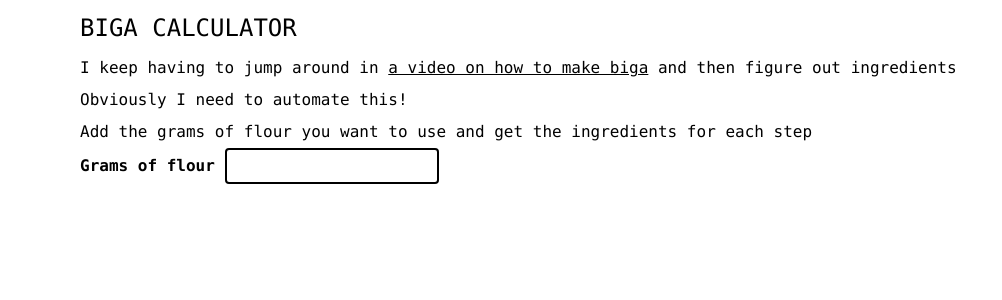
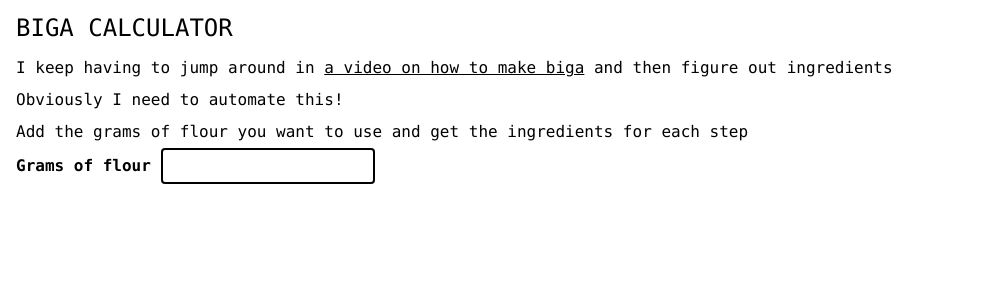
Before and after one commit to pauldambra/biga-calculator, a Svelte app: page / in a window 1280 px wide. Shown: the top 300 px of the page, without its empty margins (0-1002 px from the left). Built offline with nearby package versions, Linux system fonts and the light colour scheme.

Commit message:
better horizontal padding

```diff
--- a/src/App.svelte
+++ b/src/App.svelte
@@ -12,7 +12,7 @@
     }
 
     main {
-        @apply container;
+        @apply container px-4;
     }
 
     ul {
--- a/tailwind.config.js
+++ b/tailwind.config.js
@@ -5,7 +5,7 @@ module.exports = {
         container: {
             center: true,
             padding: {
-                default: '1rem',
+                default: '2rem',
                 sm: '2rem',
                 lg: '4rem',
                 xl: '5rem',
```
